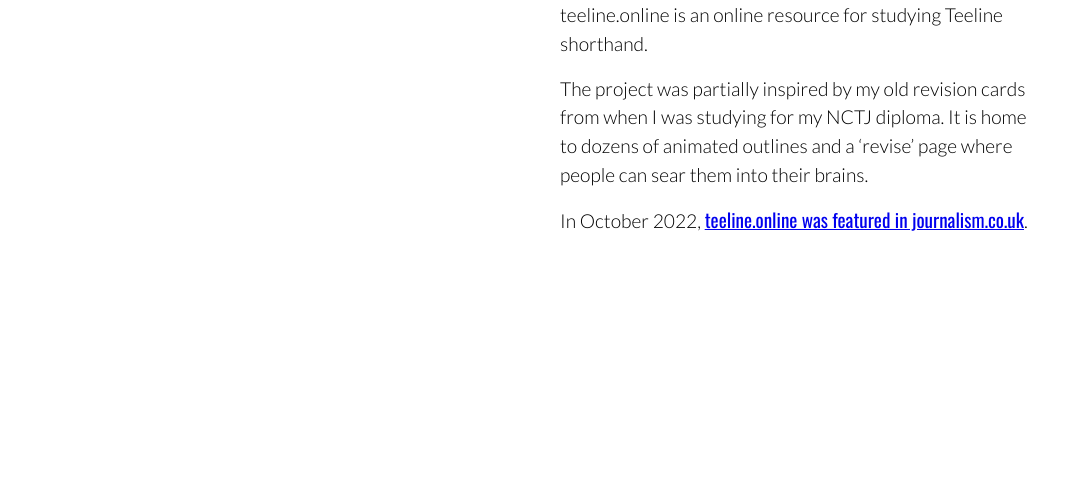
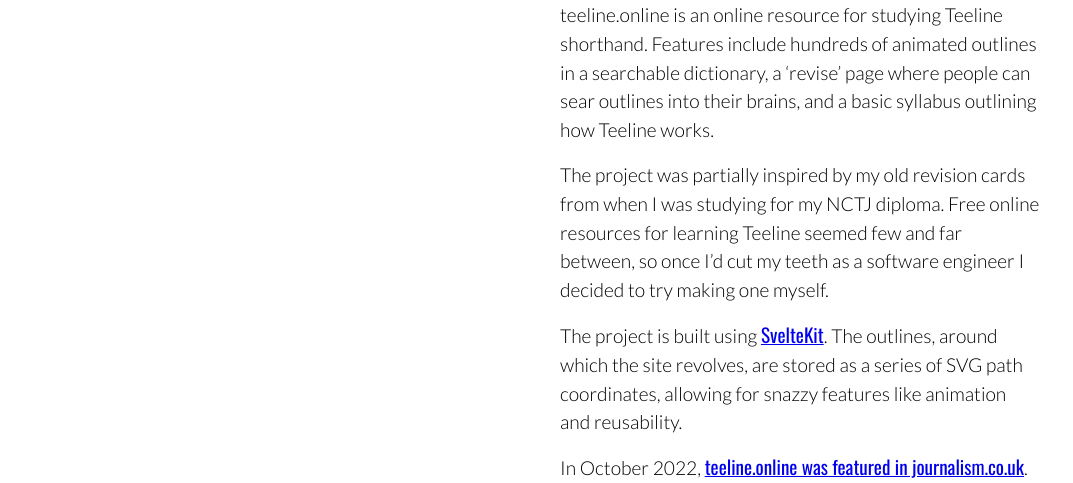
Before and after one commit to frederickobrien/portfolio, an Astro site: page /projects/teeline-online in a window 1280 px wide. Shown: the part 476-959 px from the top of the page, without its empty margins (0-1073 px from the left). Before the commit the page ends 800 px from the top, so only its background shows below. Built offline with nearby package versions, Linux system fonts and the light colour scheme; Astro itself is replaced by a stand-in of ours.

Commit message:
More teeline.online project info

```diff
--- a/src/pages/projects/teeline-online.md
+++ b/src/pages/projects/teeline-online.md
@@ -7,8 +7,10 @@
 heroImage: "/projects/teeline-online/featured.png"
 ---
 
-teeline.online is an online resource for studying Teeline shorthand.
+teeline.online is an online resource for studying Teeline shorthand. Features include hundreds of animated outlines in a searchable dictionary, a 'revise' page where people can sear outlines into their brains, and a basic syllabus outlining how Teeline works.
 
-The project was partially inspired by my old revision cards from when I was studying for my NCTJ diploma. It is home to dozens of animated outlines and a 'revise' page where people can sear them into their brains.
+The project was partially inspired by my old revision cards from when I was studying for my NCTJ diploma. Free online resources for learning Teeline seemed few and far between, so once I'd cut my teeth as a software engineer I decided to try making one myself.
+
+The project is built using [SvelteKit](https://kit.svelte.dev/). The outlines, around which the site revolves, are stored as a series of SVG path coordinates, allowing for snazzy features like animation and reusability.
 
 In October 2022, [teeline.online was featured in journalism.co.uk](https://www.journalism.co.uk/news/tool-for-journalists-teeline-online-for-learning-and-practicing-shorthand/s2/a970926/).
```
